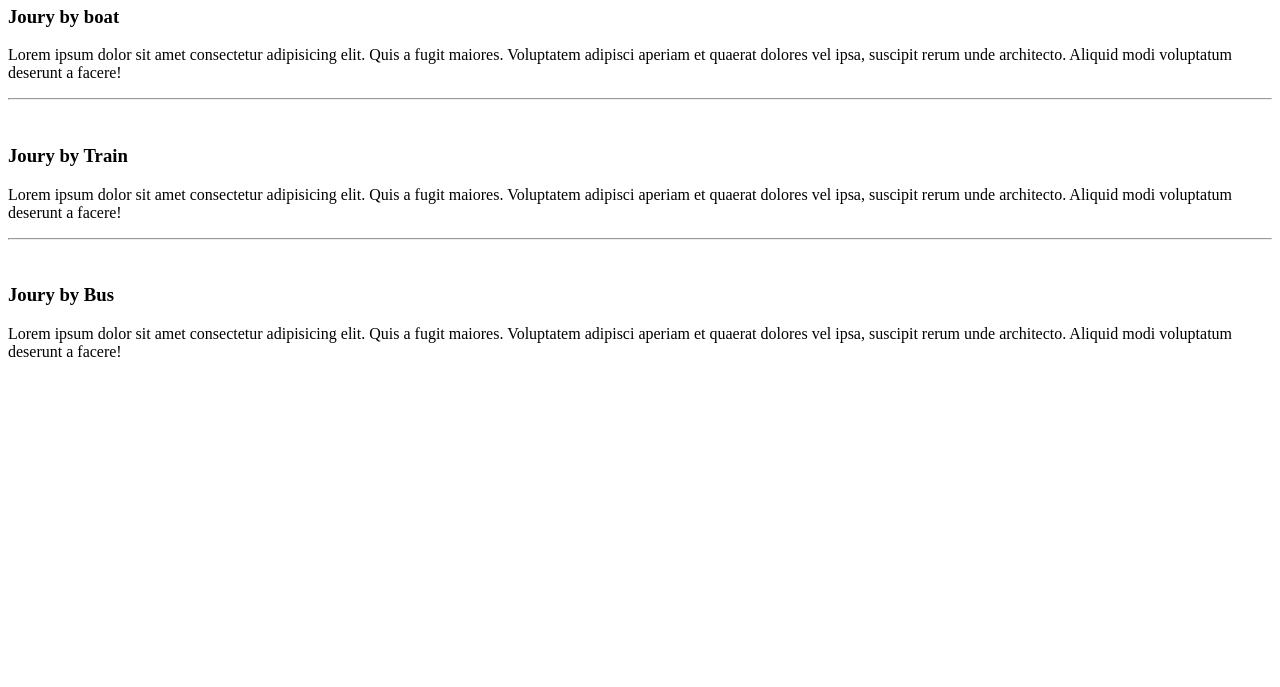
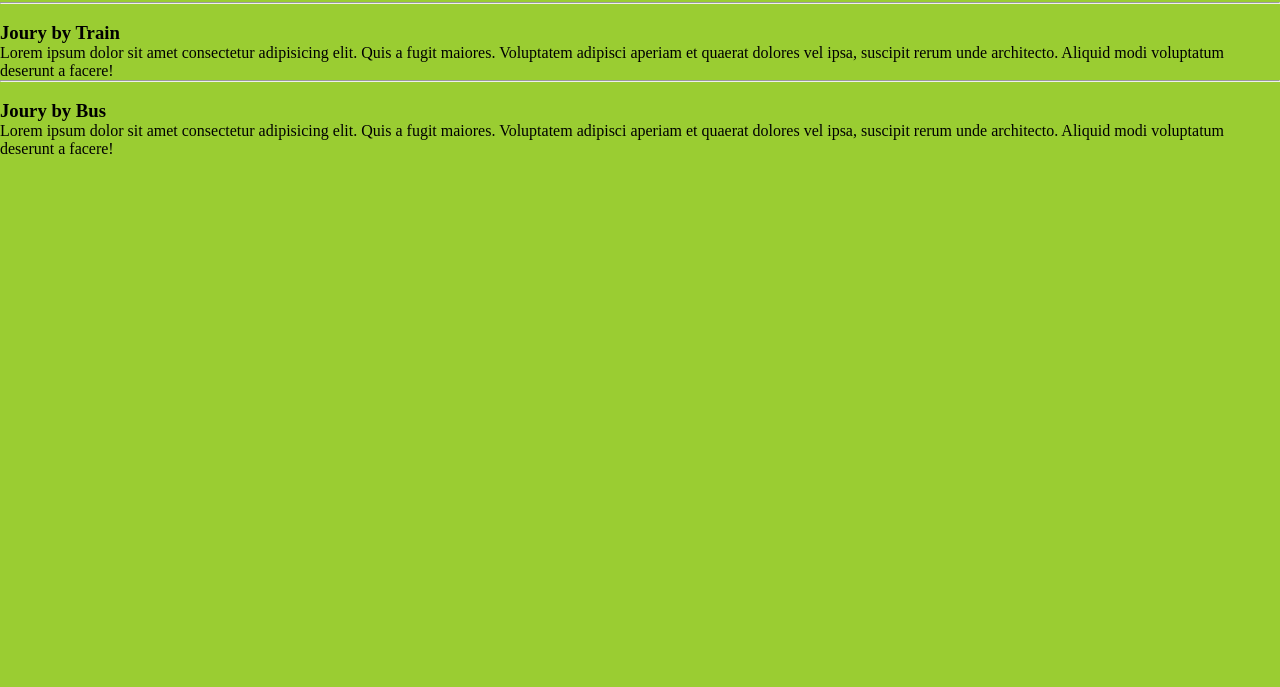
Before and after one commit to Tanjil66/my-first-repo, a plain HTML site: page index.html in a window 1280 px wide. Shown: the part 113-800 px from the top of the page. Drawn offline with Linux system fonts and the light colour scheme.

Commit message:
box sizing inital 0 te

```diff
--- a/style.css
+++ b/style.css
@@ -2,3 +2,11 @@ h1{
     border:1px solid tomato;
     text-align: center;
 }
+body{
+    background-color: yellowgreen;
+}
+*{
+    padding: 0;
+    margin:0;
+    box-sizing: border-box;
+}
```
